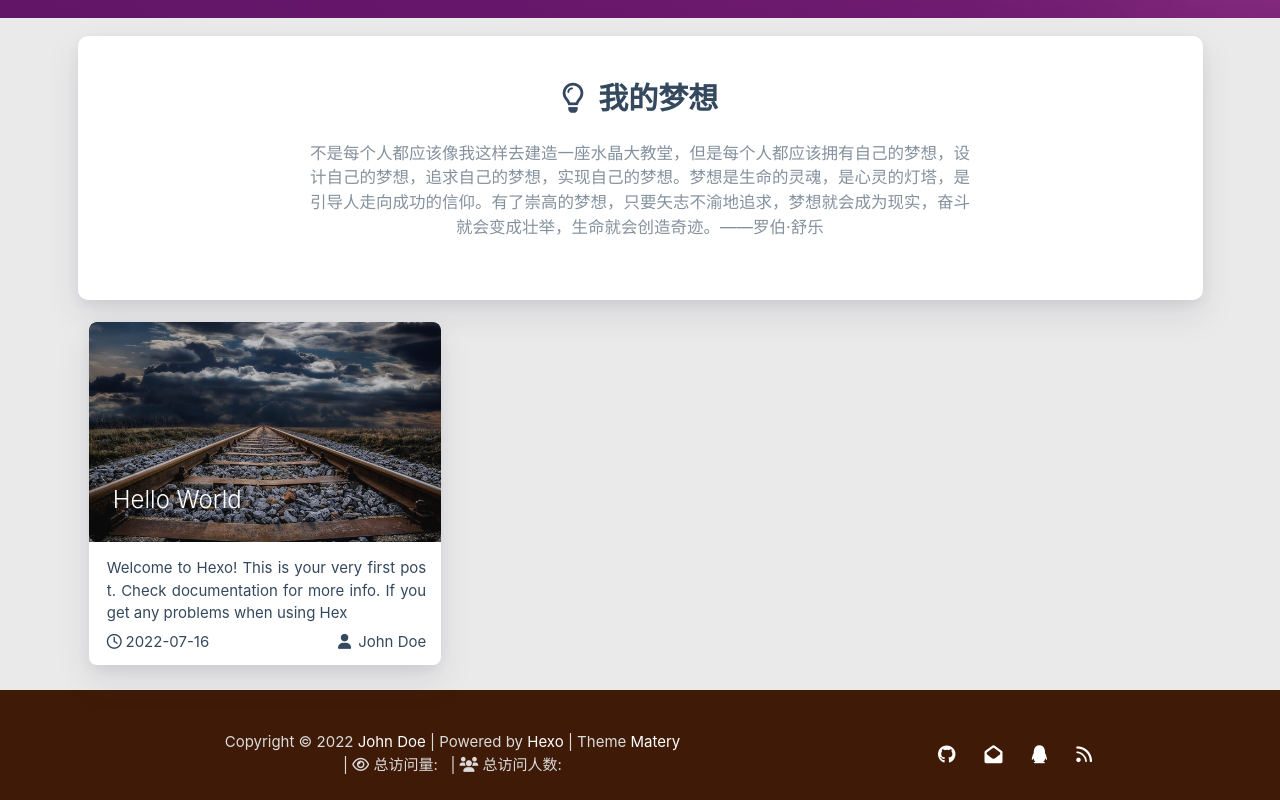
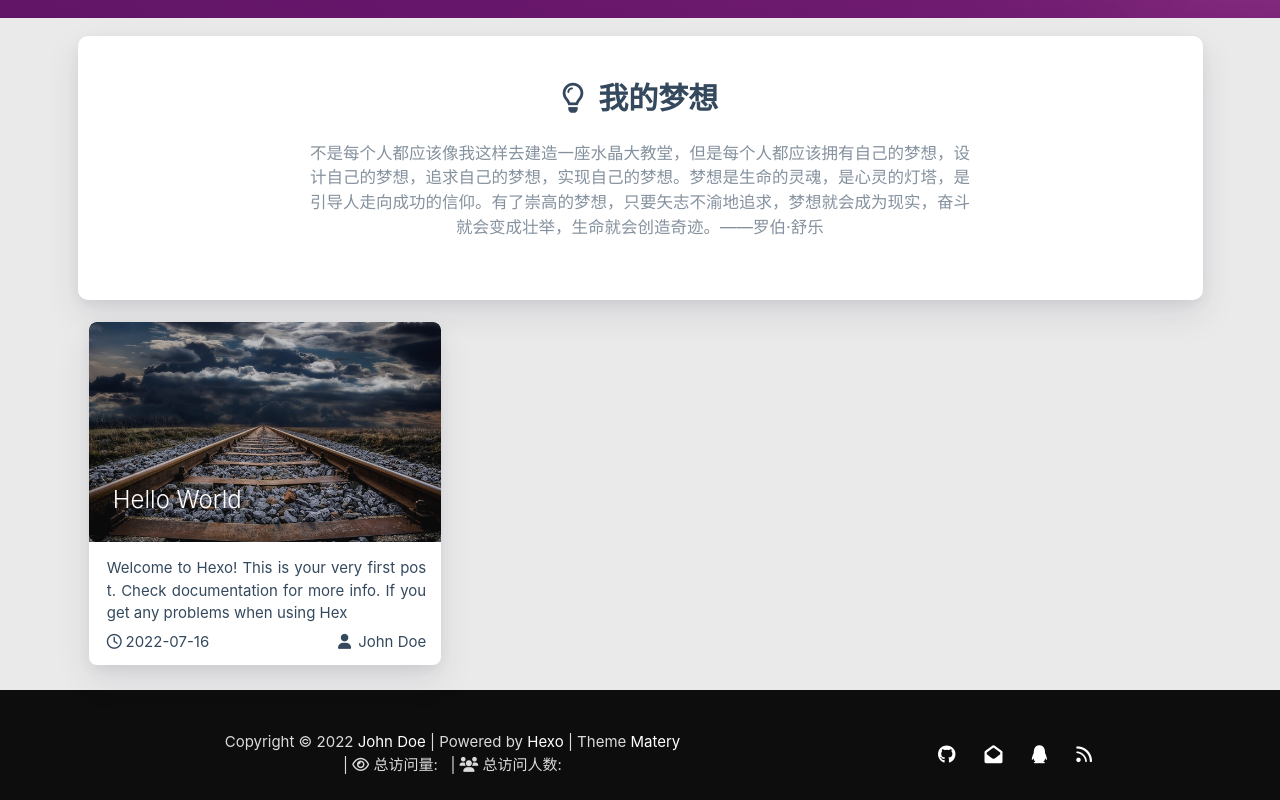
Before and after one commit to nameiscn/myblog, a plain HTML site: page index.html in a window 1280 px wide. Shown: the part 782-1582 px from the top of the page. Drawn offline with Linux system fonts and the light colour scheme; some packages are replaced by stand-ins of ours; no server answers; a script that the page names is missing.

Commit message:
Site updated: 2022-07-17 14:05:59

```diff
--- a/css/matery.css
+++ b/css/matery.css
@@ -242,7 +242,7 @@ mark {
 
 .bg-color {
     /*background-image: linear-gradient(to right, #4cbf30 0%, #0f9d58 100%);*/
-	 background-image: linear-gradient(to right, #3f1b07 0%, #3f1b07 100%);/*咖啡色*/
+	 background-image: linear-gradient(to right, #0D0D0D 0%, #0D0D0D 100%);/**/
 }
 
 .text-color {
```
